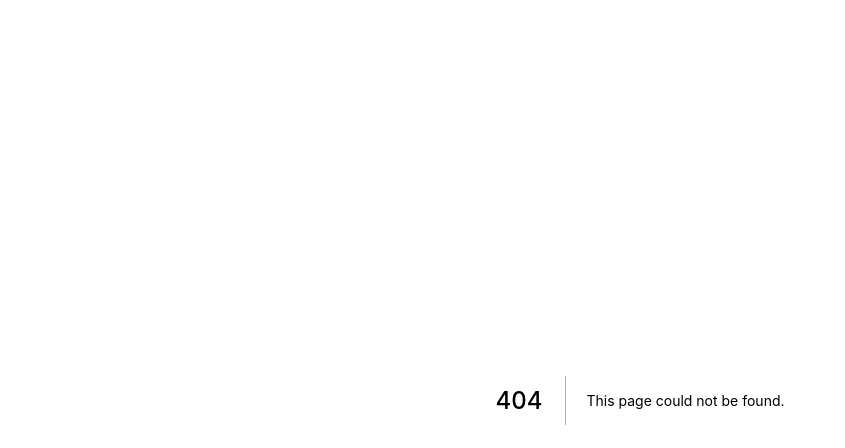
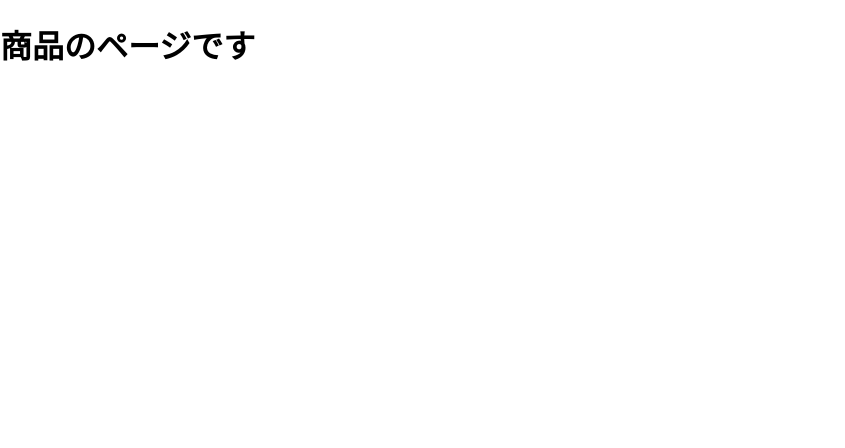
Before and after one commit to y4shiro/nextjs-tutorial-reffect, a Next.js app: page /products/1 in a window 1280 px wide. Before the commit this address had no page. Shown: the top 448 px of the page, without its empty margins (0-845 px from the left). Built offline with nearby package versions, Linux system fonts and the light colour scheme.

Commit message:
ダイナミックルーティング用のコンポーネント追加

```diff
--- /dev/null
+++ b/pages/products/[name].tsx
@@ -0,0 +1,7 @@
+import type { NextPage } from 'next';
+
+const Name: NextPage = () => {
+  return <h1>商品のページです</h1>;
+};
+
+export default Name;
```
